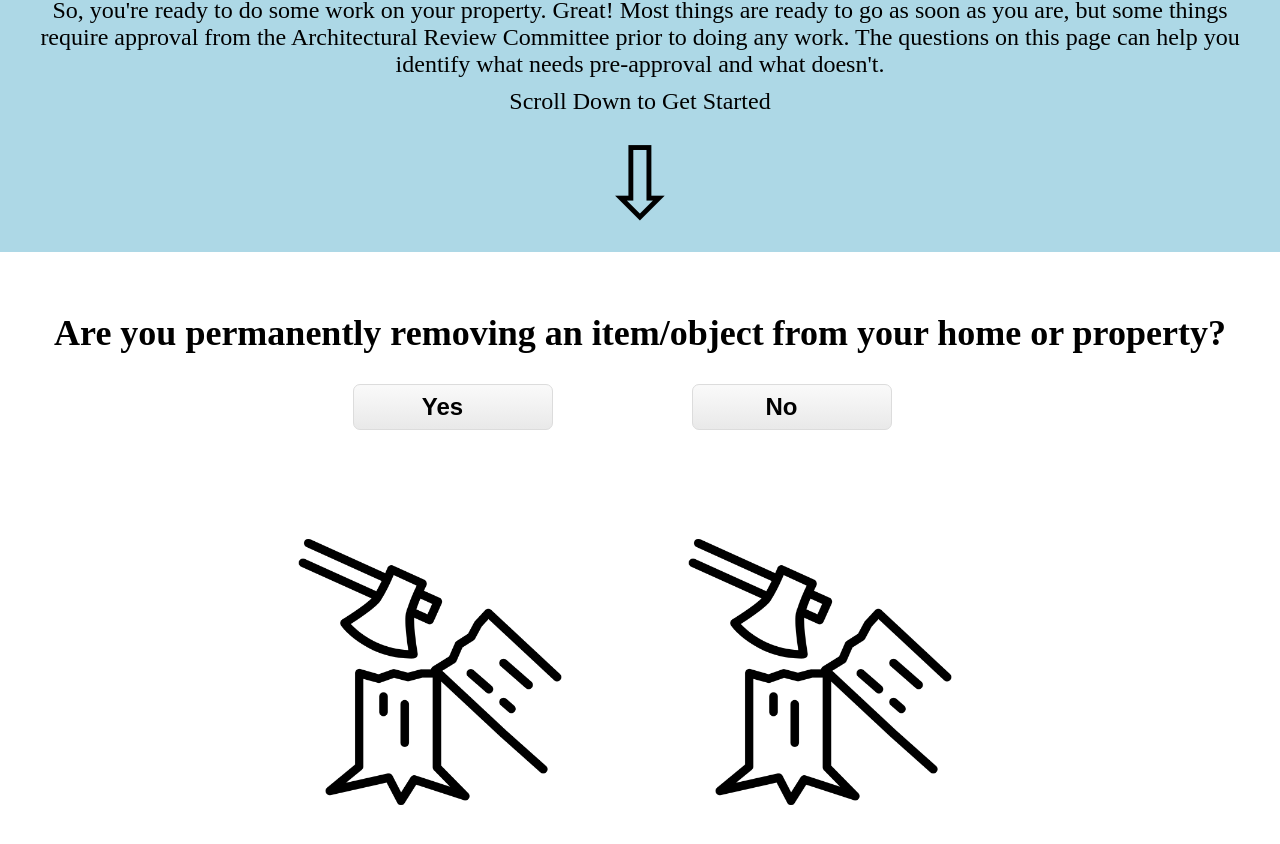
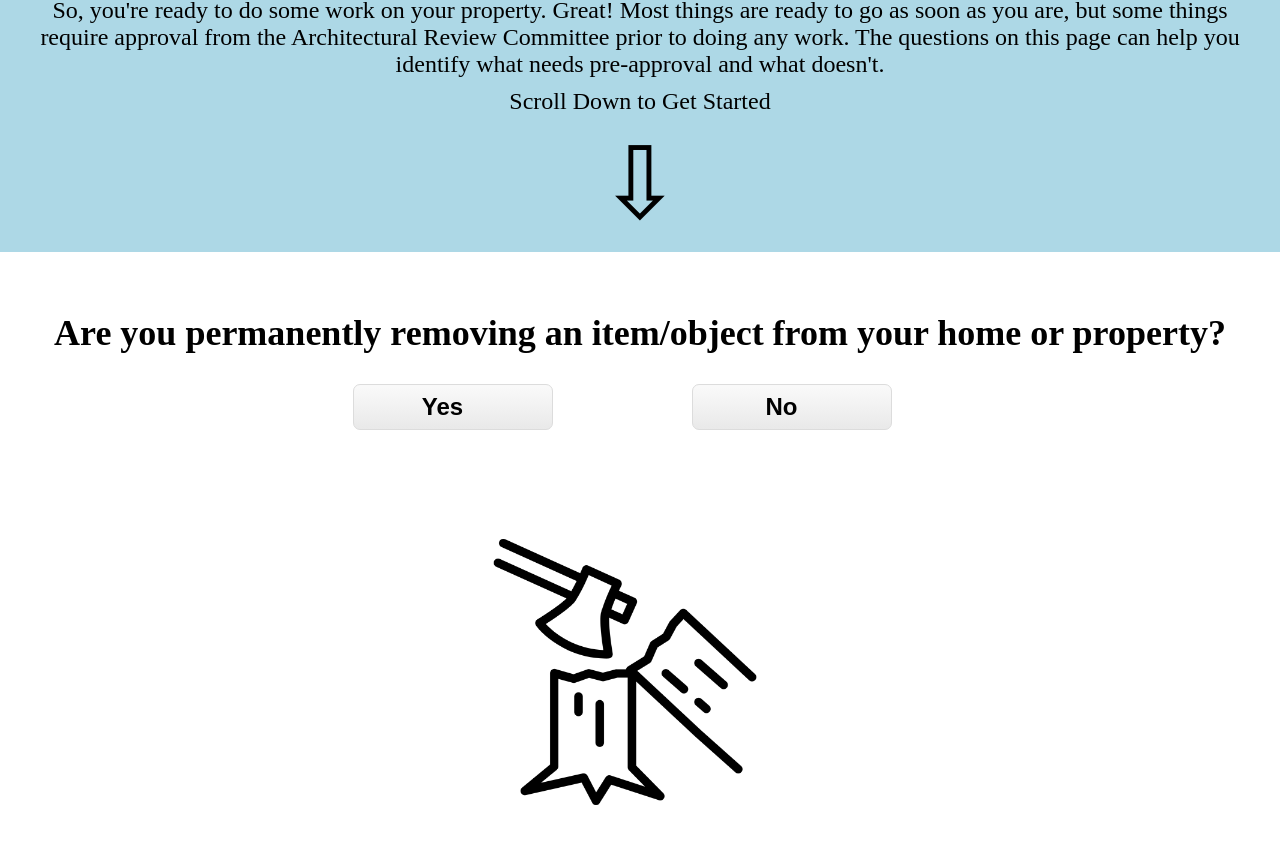
Before and after one commit to SegNova/approval, a plain HTML site: page index.html in a window 1280 px wide. Shown: the part 134-978 px from the top of the page. Drawn offline with Linux system fonts and the light colour scheme.

Commit message:
Remove one images

```diff
--- a/index.html
+++ b/index.html
@@ -34,7 +34,6 @@
                 </button>
                 <div class="setimage">
                     <img src="Photos/cutting.png" alt="" srcset="">
-                    <img src="Photos/cutting jpg.jpeg" alt="">
                 </div>
             </div>
         </div>
```
